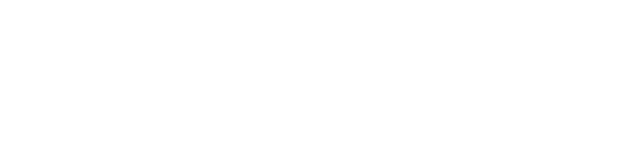
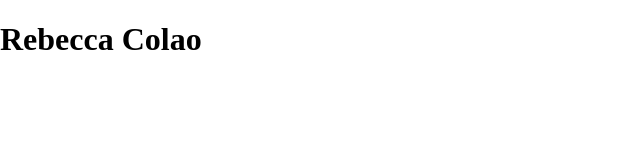
Before and after one commit to Binghamton-University-Design/web-journal-rbxa-1, a plain HTML site: page index.html in a window 1280 px wide. Shown: the whole page, without its empty margins (0-640 px from the left). Drawn offline with nearby package versions, Linux system fonts and the light colour scheme.

Commit message:
Added name as h1

```diff
--- a/index.html
+++ b/index.html
@@ -11,7 +11,7 @@
 	</head>
 
 	<body>
-
+		<h1>Rebecca Colao</h1>
 	</body>
 
 </html>
```
